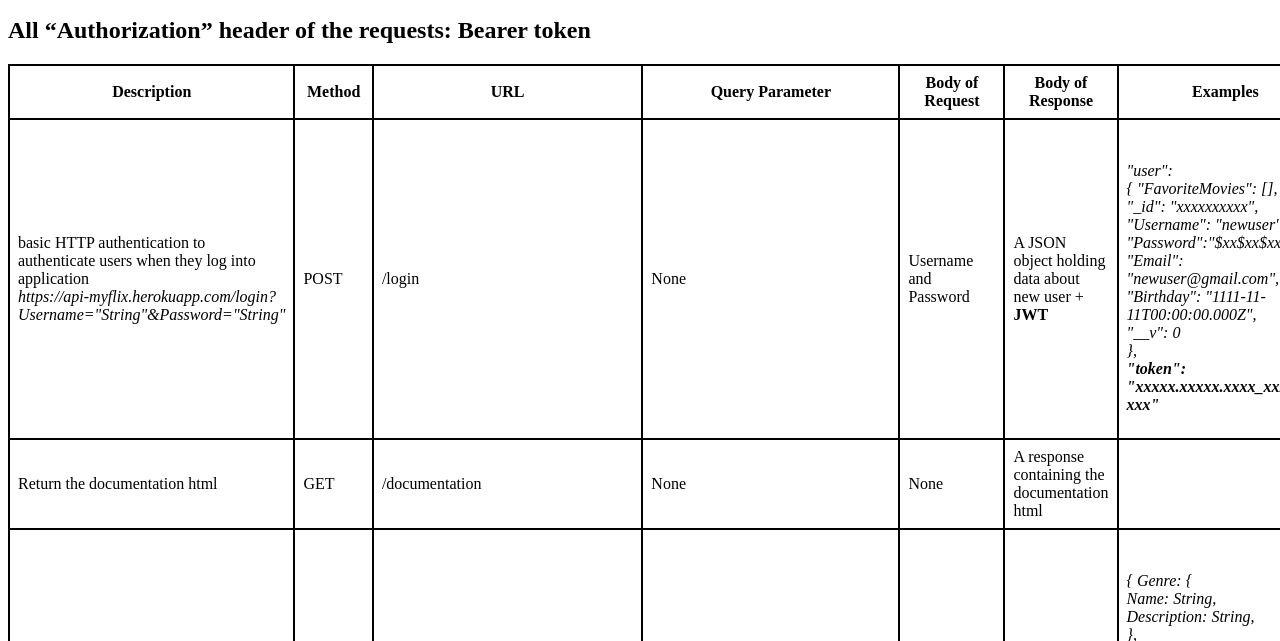
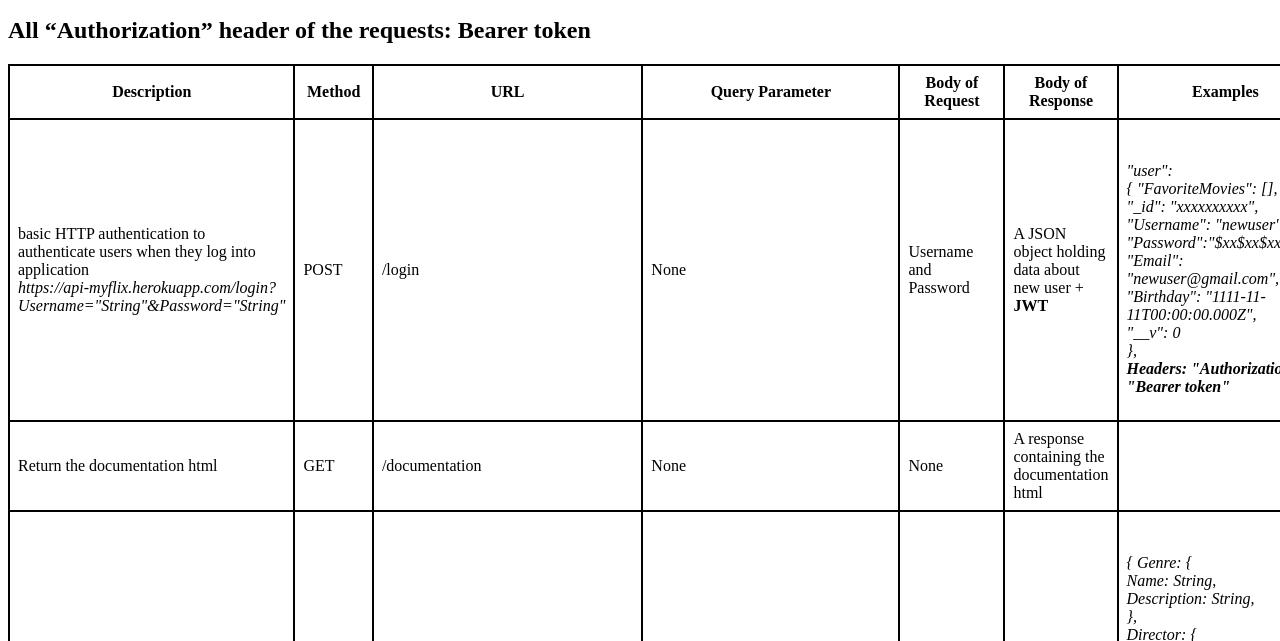
Before and after one commit to HalehGhavami/Movi_API, a website: page public/documentation.html in a window 1280 px wide. Shown: the part 127-768 px from the top of the page. Drawn offline with Linux system fonts and the light colour scheme.

Commit message:
Update documentation.html

```diff
--- a/public/documentation.html
+++ b/public/documentation.html
@@ -60,7 +60,7 @@
         <span>"Birthday":</span> "1111-11-11T00:00:00.000Z",<br>
         <span>"__v":</span> 0 <br>
     },<br>
-    <span><b>"token": "xxxxx.xxxxx.xxxx_xxx-xxx-xxx"</b></span>
+    <span><b>Headers: "Authorization": "Bearer token"</b></span>
         </p>
             </em></td>
       </tr>
```
